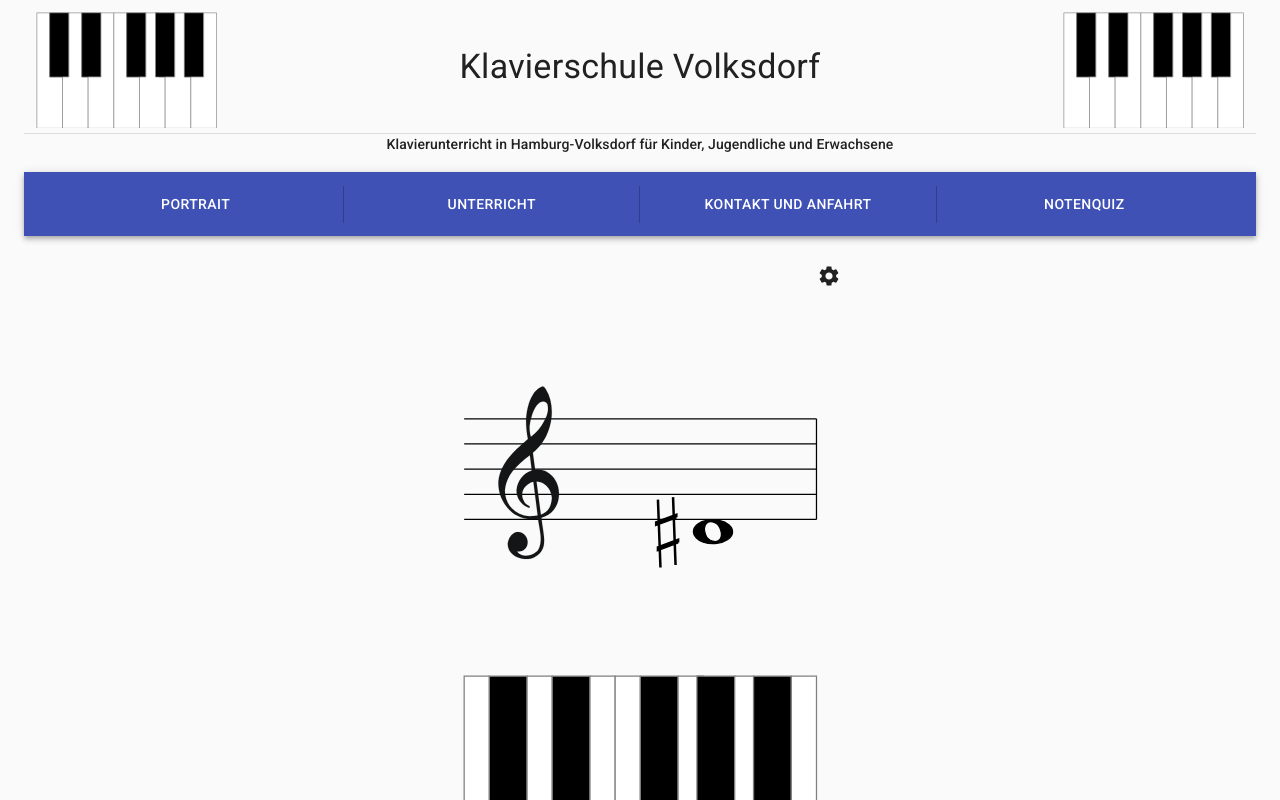
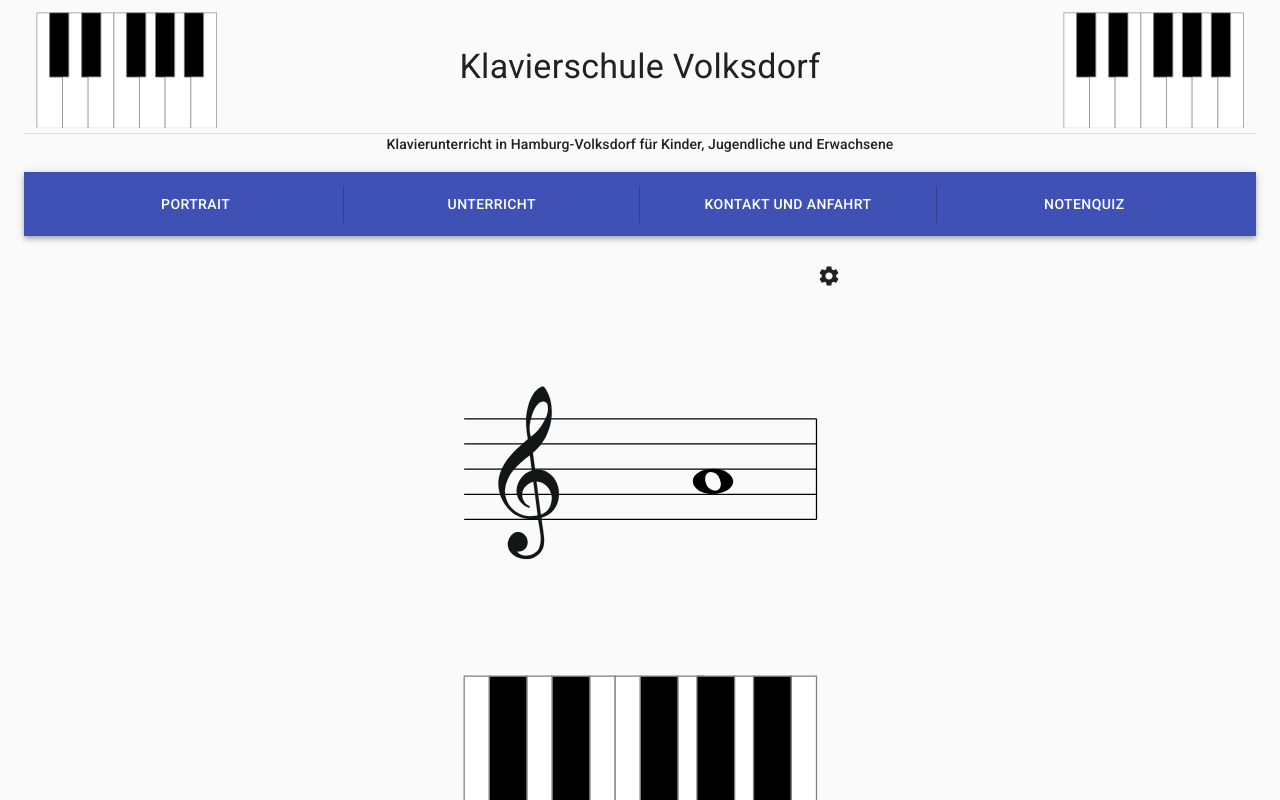
Before and after one commit to iseedoubleyou/notesquiz, a React (Create React App) app: page /Notenquiz in a window 1280 px wide. Shown: the top 800 px of the page. Built offline with nearby package versions, Linux system fonts and the light colour scheme.

Commit message:
Fehler bei Einstellungsstatus behoben

```diff
--- a/src/components/NotenQuiz.js
+++ b/src/components/NotenQuiz.js
@@ -43,19 +43,25 @@ export default function NotesQuiz() {
         {keyboardKey: 12, notes: [{noteBase: "b", noteAccidental: "unsigned"}, {noteBase: "c", noteAccidental: "flat"}]}
     ]
 
+    /*
     let initialNoteState = notesCollection[Math.floor(Math.random() * notesCollection.length)];
     let initialKeyState = mapKeyNotes.filter(m => m.notes.some(n => n.noteBase === initialNoteState.noteBase && n.noteAccidental === initialNoteState.noteAccidental))[0].keyboardKey;
+    */
+    let initialClefs = ["violin"];
+    let initialAccidentals = notesAccidentalReservoir.map(a => a[0]).filter(a => a == "unsigned");
+    let initialOctaves = [1];
+    let initialNoteAndKeyState = selectInitialNote({clefs: initialClefs, accidentals: initialAccidentals, octaves: initialOctaves});
 
-    const [noteAndKey, setNoteAndKey] = React.useState([initialNoteState, initialKeyState]);
+    const [noteAndKey, setNoteAndKey] = React.useState(initialNoteAndKeyState);
     const [counter0, setCounter0] = React.useState(0);
     const [counter1, setCounter1] = React.useState(0);
     const [evaluate, setEvaluate] = React.useState(true);
     const [instructionText, setInstructionText] = React.useState(<br />);
     const [wrongKey, setWrongKey] = React.useState(0);
     const [showSettings, setShowSettings] = React.useState(false);
-    const [clefsSelected, setClefsSelected] = React.useState(["violin"]);
-    const [accidentalsSelected, setAccidentalsSelected] = React.useState(notesAccidentalReservoir.map(a => a[0]).filter(a => a == "unsigned"));
-    const [octavesSelected, setOctavesSelected] = React.useState(1);
+    const [clefsSelected, setClefsSelected] = React.useState(initialClefs);
+    const [accidentalsSelected, setAccidentalsSelected] = React.useState(initialAccidentals);
+    const [octavesSelected, setOctavesSelected] = React.useState(initialOctaves);
     const [errorMessage, setErrorMessage] = React.useState("");
 
     const theme = useTheme();
@@ -135,6 +141,13 @@ export default function NotesQuiz() {
 
     function checkCurrentNoteCompatibility({clefs = clefsSelected, octaves = octavesSelected, accidentals = accidentalsSelected} = {}) {
         return([].concat(clefs).some(c => c === noteAndKey[0].noteClef) && [].concat(octaves).some(o => o === noteAndKey[0].noteOctave) && [].concat(accidentals).some(a => a === noteAndKey[0].noteAccidental));
+    }
+
+    function selectInitialNote({clefs, octaves , accidentals} = {}) {
+        let validNotesCollection = notesCollection.filter(n => [].concat(clefs).some(c => c === n.noteClef) && [].concat(octaves).some(o => o === n.noteOctave) && [].concat(accidentals).some(a => a === n.noteAccidental));
+        let nextNoteState = validNotesCollection[Math.floor(Math.random() * validNotesCollection.length)];
+        let nextKeyState = mapKeyNotes.filter(m => m.notes.some(n => n.noteBase === nextNoteState.noteBase && n.noteAccidental === nextNoteState.noteAccidental))[0].keyboardKey;
+        return [nextNoteState, nextKeyState];
     }
 
     function selectNewNote({clefs = clefsSelected, octaves = octavesSelected, accidentals = accidentalsSelected} = {}) {
```
